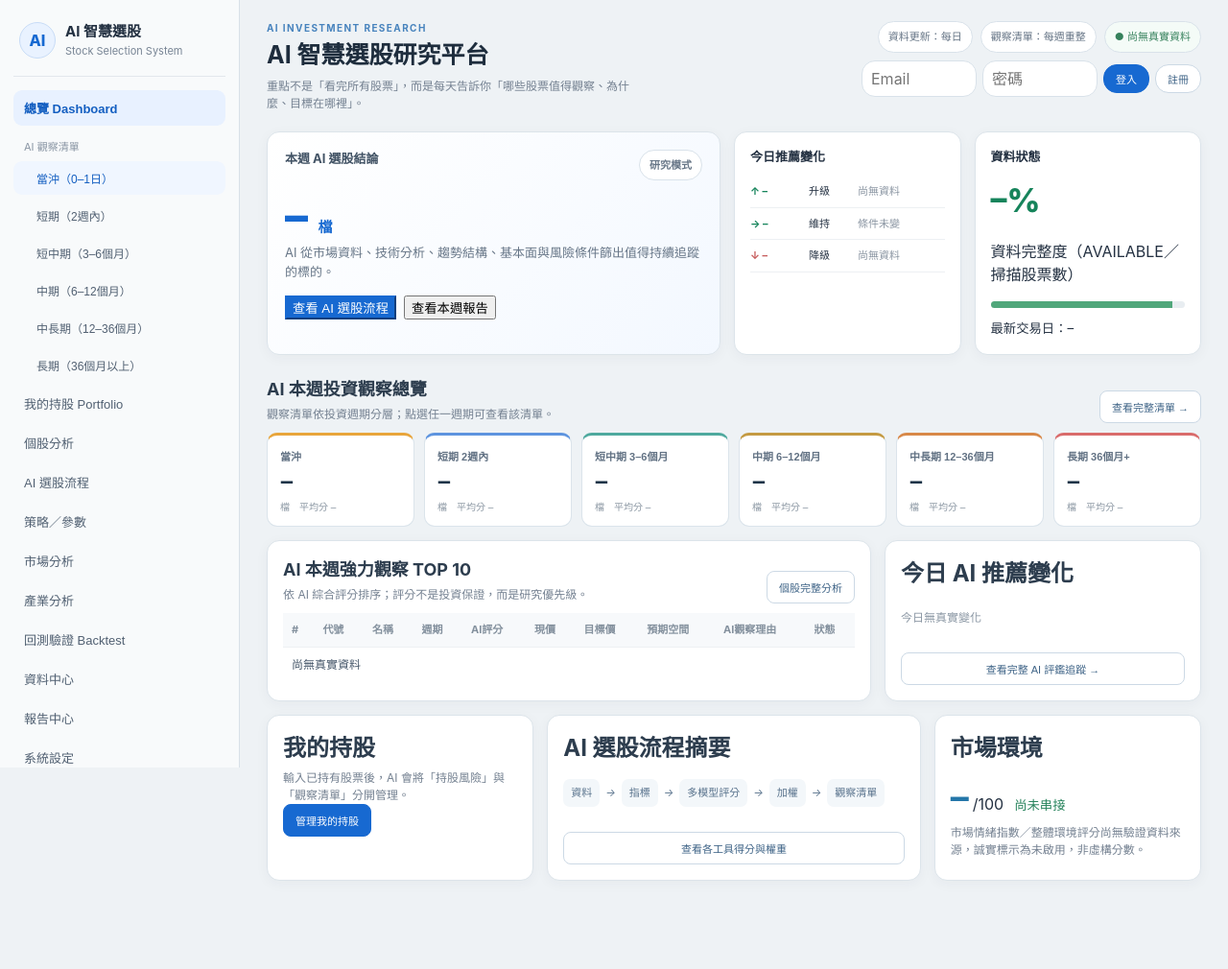
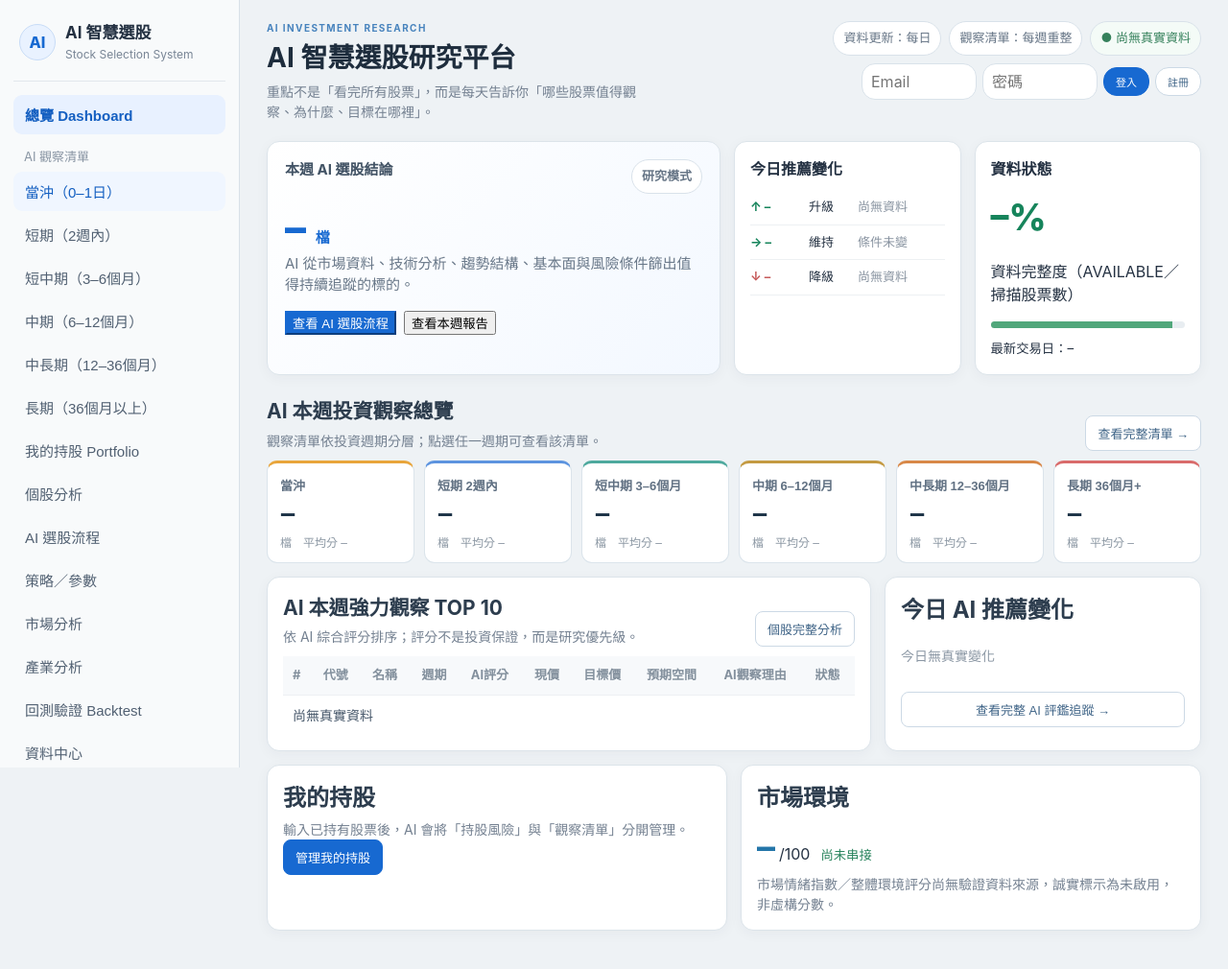
Before and after one commit to stanleyshen7916-creator/Stock-Analysis-Dashboard, a website with bundled scripts: page index.html in a window 1280 px wide. Shown: the whole page at 96% size. Before the commit the page ends 958 px from the top, so only its background shows below. Built offline with nearby package versions, Linux system fonts and the light colour scheme; some packages are replaced by stand-ins of ours; no server answers; the database is empty.

```diff
--- a/index.html
+++ b/index.html
@@ -5,6 +5,41 @@
   <meta name="viewport" content="width=device-width, initial-scale=1">
   <title>AI 智慧選股研究平台</title>
   <link rel="stylesheet" href="styles.css">
+  <style>
+    /* Final MVP homepage corrections: readable typography and no fixed workflow summary. */
+    body{font-size:16px!important}
+    .nav button{font-size:15px!important;padding:10px 12px!important}
+    .nav-label{font-size:13px!important}
+    .nav-sub{font-size:14px!important}
+    .brand strong{font-size:17px!important}
+    .brand small{font-size:12px!important}
+    .status-card{font-size:13px!important}
+    .topbar h1{font-size:28px!important}
+    .topbar p,.section-head p,.page-title p,.panel p{font-size:14px!important}
+    .top-meta span,.badge{font-size:13px!important}
+    .hero-title{font-size:15px!important}
+    .hero-text{font-size:15px!important}
+    .hero-number{font-size:44px!important}
+    .signal-card h3{font-size:16px!important}
+    .signal-row{font-size:13px!important}
+    .data-big{font-size:38px!important}
+    .section-head h2,.page-title h2{font-size:21px!important}
+    .table-wrap table{font-size:13px!important}
+    .table-wrap th,.table-wrap td{padding:10px!important}
+    .change-item{font-size:13px!important}
+    .clean{font-size:14px!important}
+    .horizon b{font-size:13px!important}
+    .horizon strong{font-size:29px!important}
+    .horizon span{font-size:12px!important}
+    .section-head button,.panel button,.search-card button,.form-card button{font-size:13px!important}
+    .empty{font-size:14px!important}
+    #page-dashboard .bottom-grid{grid-template-columns:1fr 1fr!important}
+    #page-dashboard .bottom-grid > section:nth-child(2){display:none!important}
+    @media(max-width:760px){
+      #page-dashboard .bottom-grid{grid-template-columns:1fr!important}
+      .topbar h1{font-size:24px!important}
+    }
+  </style>
 </head>
 <body>
   <div class="app-shell">
```
